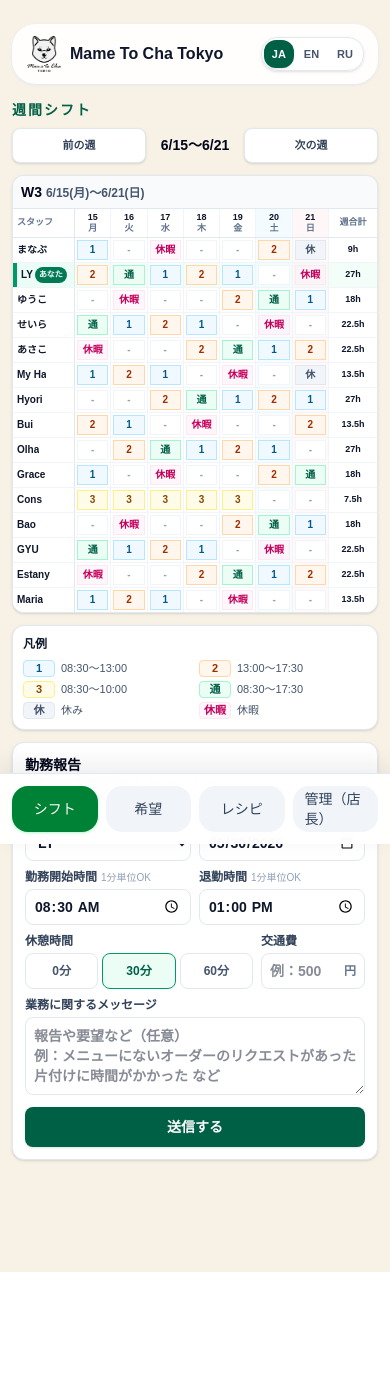
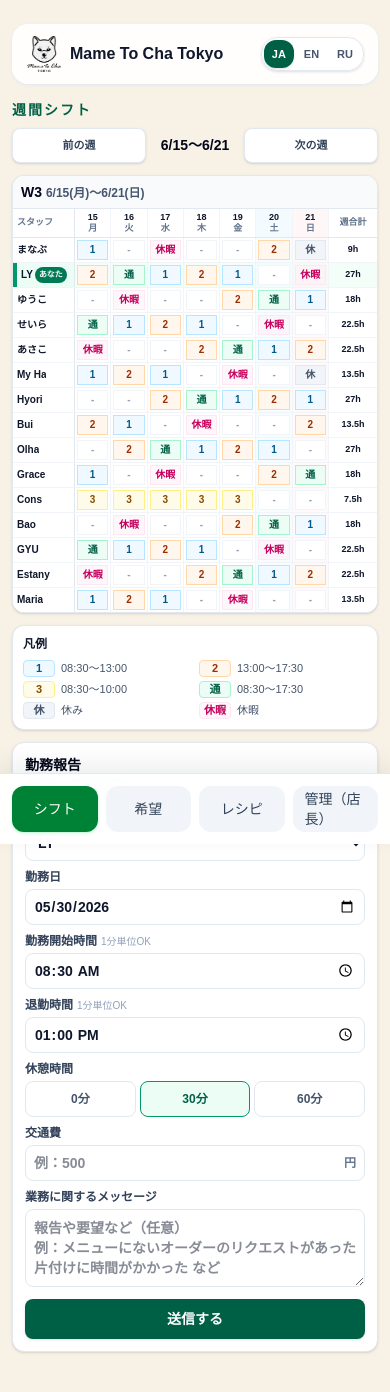
Before and after one commit to tantik/cafe-shift, a Next.js app: page /shifts in a window 390 px wide. Shown: the top 1392 px of the page. Before the commit the page ends 1272 px from the top, so only its background shows below. Built offline with nearby package versions, Linux system fonts and the light colour scheme.

Commit message:
дизайн

```diff
--- a/src/app/requests/page.tsx
+++ b/src/app/requests/page.tsx
@@ -246,7 +246,7 @@ function RequestsContent() {
             className="absolute inset-0 bg-slate-950/35"
             onClick={() => setSelectedDateKey(null)}
           />
-          <div className="relative w-full max-w-[430px] rounded-t-2xl bg-white p-4 shadow-xl sm:rounded-2xl">
+          <div className="relative w-full max-w-[430px] rounded-t-xl bg-white p-4 shadow-xl sm:rounded-xl">
             <h2 className="text-base font-bold text-slate-950">
               {t("requests.selectShiftForDate").replace("{date}", formatModalDate(selectedDateKey))}
             </h2>
--- a/src/app/shifts/page.tsx
+++ b/src/app/shifts/page.tsx
@@ -322,8 +322,8 @@ function ShiftsContent() {
         </div>
 
         <div className="mt-3 space-y-2">
-          <div className="grid grid-cols-2 gap-2">
-            <label className="block text-xs font-semibold text-slate-700">
+          <div className="grid grid-cols-1 gap-2 sm:grid-cols-2">
+            <label className="block min-w-0 text-xs font-semibold text-slate-700">
               {t("shifts.reportName")}
               <select
                 value={reportName}
@@ -338,7 +338,7 @@ function ShiftsContent() {
               </select>
             </label>
 
-            <label className="block text-xs font-semibold text-slate-700">
+            <label className="block min-w-0 text-xs font-semibold text-slate-700">
               {t("shifts.reportDate")}
               <input
                 type="date"
@@ -349,8 +349,8 @@ function ShiftsContent() {
             </label>
           </div>
 
-          <div className="grid grid-cols-2 gap-2">
-            <label className="block text-xs font-semibold text-slate-700">
+          <div className="grid grid-cols-1 gap-2 sm:grid-cols-2">
+            <label className="block min-w-0 text-xs font-semibold text-slate-700">
               {t("shifts.reportStartTime")}
               <span className="ml-1 text-[10px] font-medium text-slate-400">{t("shifts.reportOneMinuteOk")}</span>
               <input
@@ -362,7 +362,7 @@ function ShiftsContent() {
               />
             </label>
 
-            <label className="block text-xs font-semibold text-slate-700">
+            <label className="block min-w-0 text-xs font-semibold text-slate-700">
               {t("shifts.reportEndTime")}
               <span className="ml-1 text-[10px] font-medium text-slate-400">{t("shifts.reportOneMinuteOk")}</span>
               <input
@@ -375,8 +375,8 @@ function ShiftsContent() {
             </label>
           </div>
 
-          <div className="grid grid-cols-[1fr_104px] gap-2">
-            <div>
+          <div className="grid grid-cols-1 gap-2 sm:grid-cols-2">
+            <div className="min-w-0">
               <p className="text-xs font-semibold text-slate-700">{t("shifts.reportBreakTime")}</p>
               <div className="mt-1 grid grid-cols-3 gap-1">
                 {(["0", "30", "60"] as BreakMinutes[]).map((minutes) => (
@@ -397,7 +397,7 @@ function ShiftsContent() {
               </div>
             </div>
 
-            <label className="block text-xs font-semibold text-slate-700">
+            <label className="block min-w-0 text-xs font-semibold text-slate-700">
               {t("shifts.reportTransportation")}
               <div className="mt-1 flex h-9 items-center rounded-lg border border-slate-200 bg-white px-2">
                 <input
--- a/src/components/app-shell.tsx
+++ b/src/components/app-shell.tsx
@@ -20,7 +20,7 @@ export default function AppShell({
     <I18nProvider>
       <div className="min-h-screen bg-[#f7f1e6] text-slate-900">
         <div className={`mx-auto flex min-h-screen flex-col pb-24 pt-6 ${widthClass}`}>
-          <header className="mb-4 rounded-3xl bg-white/90 px-3.5 py-3 shadow-sm shadow-slate-200 backdrop-blur-sm">
+          <header className="mb-4 rounded-2xl bg-white/90 px-3.5 py-3 shadow-sm shadow-slate-200 backdrop-blur-sm">
             <div className="flex items-center justify-between gap-3">
               <Link
                 href="/"
--- a/src/components/mobile-nav.tsx
+++ b/src/components/mobile-nav.tsx
@@ -24,7 +24,7 @@ export default function MobileNav() {
             <Link
               key={item.href}
               href={item.href}
-              className={`flex min-h-[46px] flex-1 items-center justify-center rounded-2xl px-3 text-sm font-medium transition ${
+              className={`flex min-h-[46px] flex-1 items-center justify-center rounded-xl px-3 text-sm font-medium transition ${
                 isActive
                   ? 'bg-green-700 text-white shadow-sm shadow-green-200'
                   : 'bg-slate-100 text-slate-700 hover:bg-slate-200'
--- a/src/lib/i18n/dictionaries.ts
+++ b/src/lib/i18n/dictionaries.ts
@@ -58,13 +58,13 @@ export const dictionaries: Record<AppLanguage, Record<string, string>> = {
     "requests.shiftRequestMessagePlaceholder": "例：火曜日は少なめにしたいです。\nできれば土曜日は午前のみ希望です。",
     "requests.submitShiftRequests": "希望シフトを送信する",
     "requests.shiftRequestsSuccessDemo": "希望シフトを送信しました（デモ）",
-    "requests.shiftOption1": "1　08:30〜13:00",
-    "requests.shiftOption2": "2　13:00〜17:30",
-    "requests.shiftOption3": "3　08:30〜10:00",
-    "requests.shiftOptionFull": "通　08:30〜17:30",
-    "requests.shiftOptionOff": "休　休み",
-    "requests.shiftOptionVacation": "休暇　休暇",
-    "requests.shiftOptionNone": "-　指定なし",
+    "requests.shiftOption1": "08:30〜13:00",
+    "requests.shiftOption2": "13:00〜17:30",
+    "requests.shiftOption3": "08:30〜10:00",
+    "requests.shiftOptionFull": "08:30〜17:30",
+    "requests.shiftOptionOff": "休み",
+    "requests.shiftOptionVacation": "休暇",
+    "requests.shiftOptionNone": "指定なし",
     "requests.explanationTitle": "希望提出",
     "requests.explanationText": "シフト希望と休暇希望をこの画面から送信できます。",
     "requests.shiftTab": "シフト希望",
@@ -639,13 +639,13 @@ export const dictionaries: Record<AppLanguage, Record<string, string>> = {
     "requests.shiftRequestMessagePlaceholder": "Example: I prefer fewer Tuesdays.\nSaturday morning only if possible.",
     "requests.submitShiftRequests": "Submit shift requests",
     "requests.shiftRequestsSuccessDemo": "Shift requests submitted (demo).",
-    "requests.shiftOption1": "1  08:30-13:00",
-    "requests.shiftOption2": "2  13:00-17:30",
-    "requests.shiftOption3": "3  08:30-10:00",
-    "requests.shiftOptionFull": "Full  08:30-17:30",
+    "requests.shiftOption1": "08:30-13:00",
+    "requests.shiftOption2": "13:00-17:30",
+    "requests.shiftOption3": "08:30-10:00",
+    "requests.shiftOptionFull": "08:30-17:30",
     "requests.shiftOptionOff": "Off",
     "requests.shiftOptionVacation": "Vacation",
-    "requests.shiftOptionNone": "-  No preference",
+    "requests.shiftOptionNone": "No preference",
     "requests.explanationTitle": "Submit Requests",
     "requests.explanationText": "You can send shift requests and vacation requests from this screen.",
     "requests.shiftTab": "Shift Request",
@@ -1220,13 +1220,13 @@ export const dictionaries: Record<AppLanguage, Record<string, string>> = {
     "requests.shiftRequestMessagePlaceholder": "Например: по вторникам лучше меньше смен.\nПо субботам желательно только утром.",
     "requests.submitShiftRequests": "Отправить пожелания",
     "requests.shiftRequestsSuccessDemo": "Пожелания по сменам отправлены (демо).",
-    "requests.shiftOption1": "1  08:30-13:00",
-    "requests.shiftOption2": "2  13:00-17:30",
-    "requests.shiftOption3": "3  08:30-10:00",
-    "requests.shiftOptionFull": "Полная  08:30-17:30",
+    "requests.shiftOption1": "08:30-13:00",
+    "requests.shiftOption2": "13:00-17:30",
+    "requests.shiftOption3": "08:30-10:00",
+    "requests.shiftOptionFull": "08:30-17:30",
     "requests.shiftOptionOff": "Выходной",
     "requests.shiftOptionVacation": "Отпуск",
-    "requests.shiftOptionNone": "-  Не выбрано",
+    "requests.shiftOptionNone": "Не выбрано",
     "requests.explanationTitle": "Подача пожеланий",
     "requests.explanationText": "На этом экране можно отправить пожелания по сменам и заявки на отдых.",
     "requests.shiftTab": "Смены",
```
